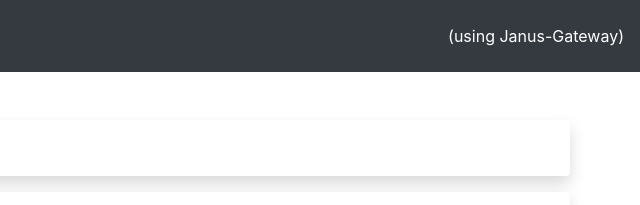
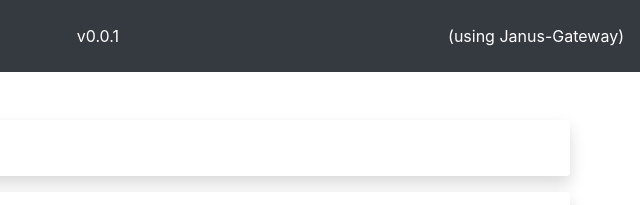
Before and after one commit to alepolidori/janus-webrtc-phone, a website: page index.html in a window 1280 px wide. Shown: the top 205 px of the page, 640-1280 px from the left. Drawn offline with nearby package versions, Linux system fonts and the light colour scheme; files whose address does not match are found by name.

Commit message:
add the version

```diff
--- a/index.html
+++ b/index.html
@@ -11,6 +11,7 @@
 <body>
   <nav class="navbar navbar-dark bg-dark text-white">
     <h1>WebRTC SIP Phone</h1>
+    <span>v0.0.1</span>
     <span>(using Janus-Gateway)</span>
   </nav>
   <div class="container mt-5">
```
